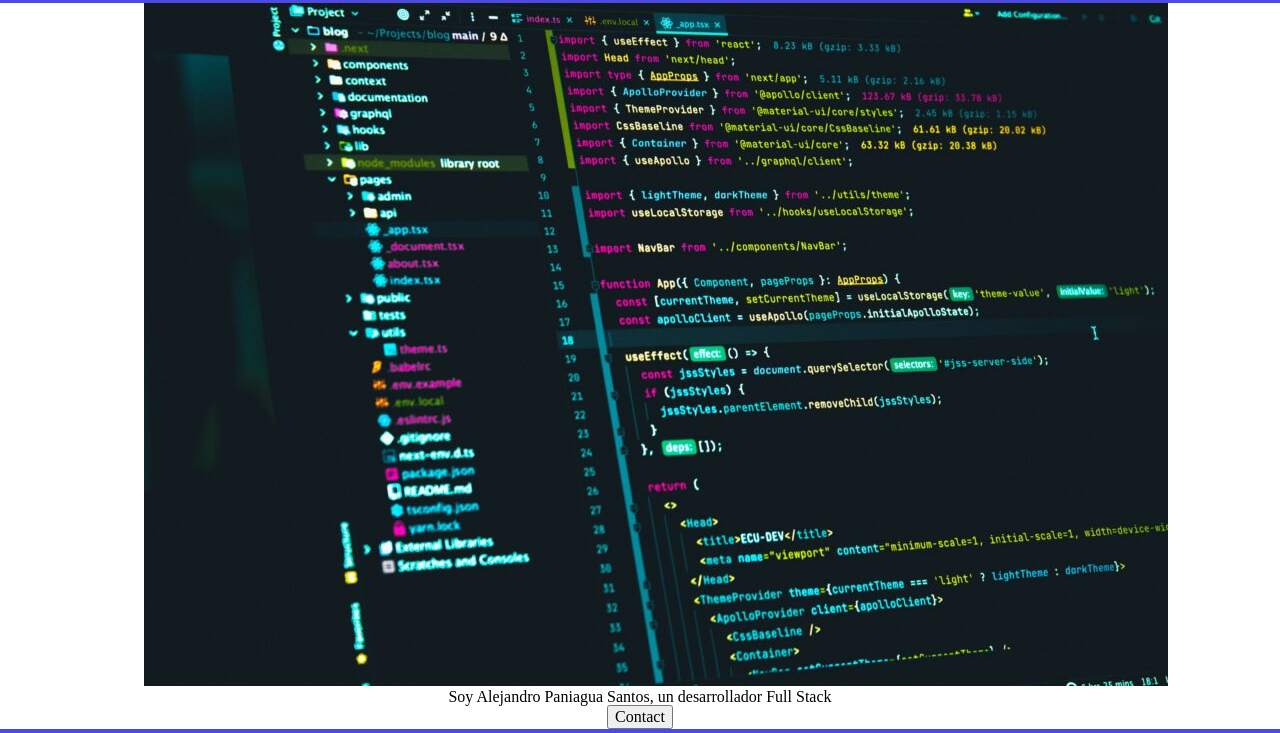
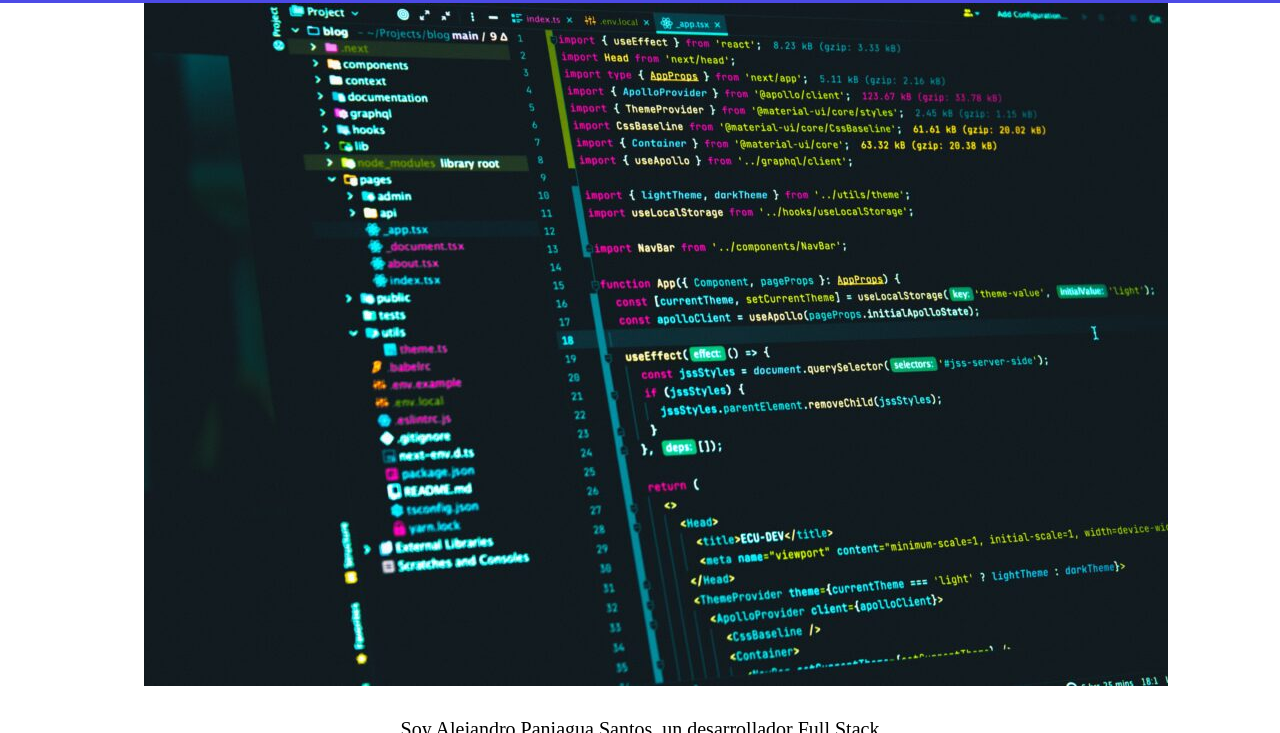
Before and after one commit to alejandroaps/KC-entrega1, a plain HTML site: page index.html in a window 1280 px wide. Shown: the part 67-800 px from the top of the page. Drawn offline with Linux system fonts and the light colour scheme.

Commit message:
Mejoras pagina principal

```diff
--- a/css/index.css
+++ b/css/index.css
@@ -3,13 +3,13 @@
     display: inline-block;
     position: relative;
     text-align: center;
+
 }
 
-.content-image
+p
 {
-    position: absolute;
-    top: 50%;
-    left: 50%;
+    font-size: 20px;
+    padding: 30px;
 }
 
 .navbar .navbar-content .menu
```
